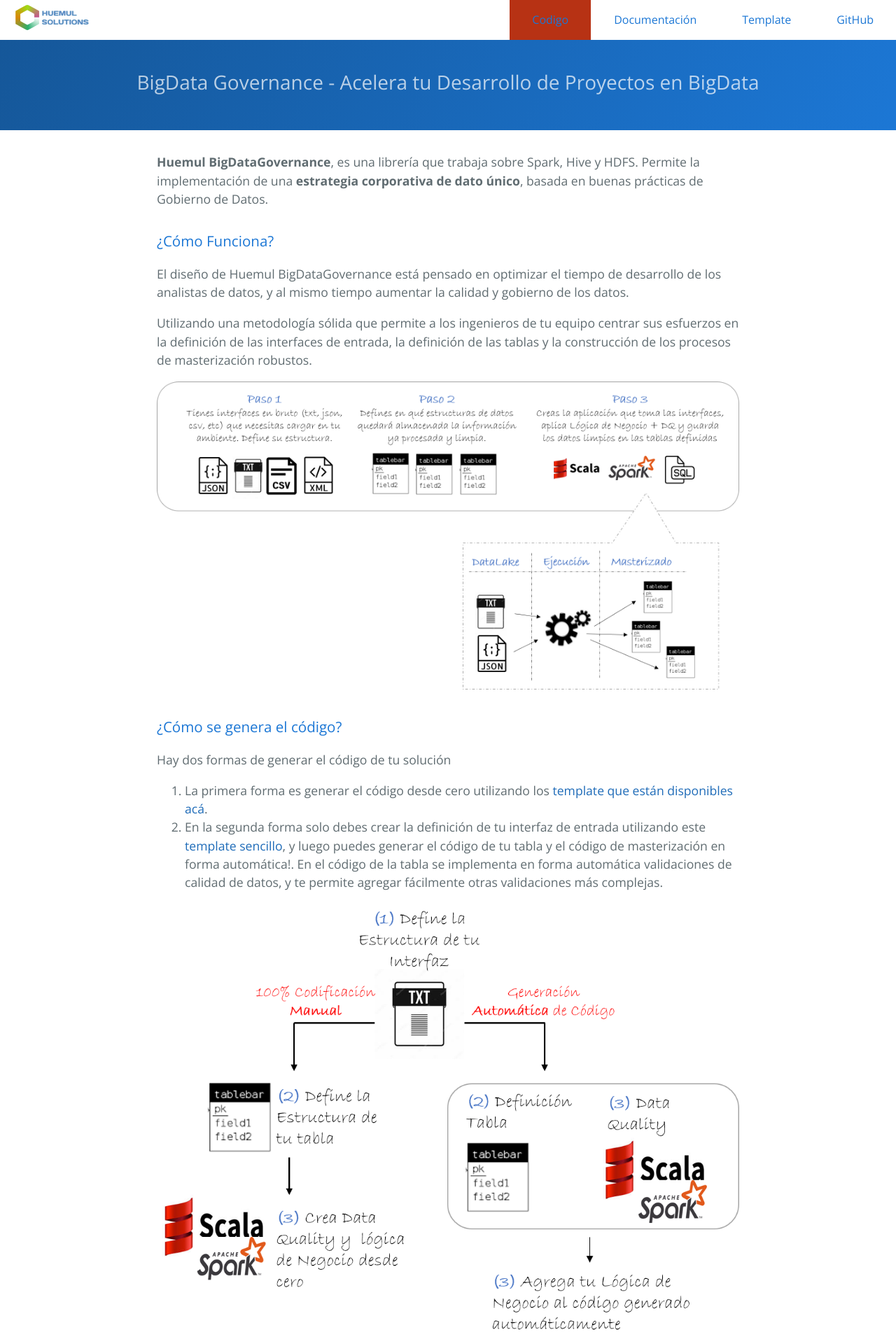
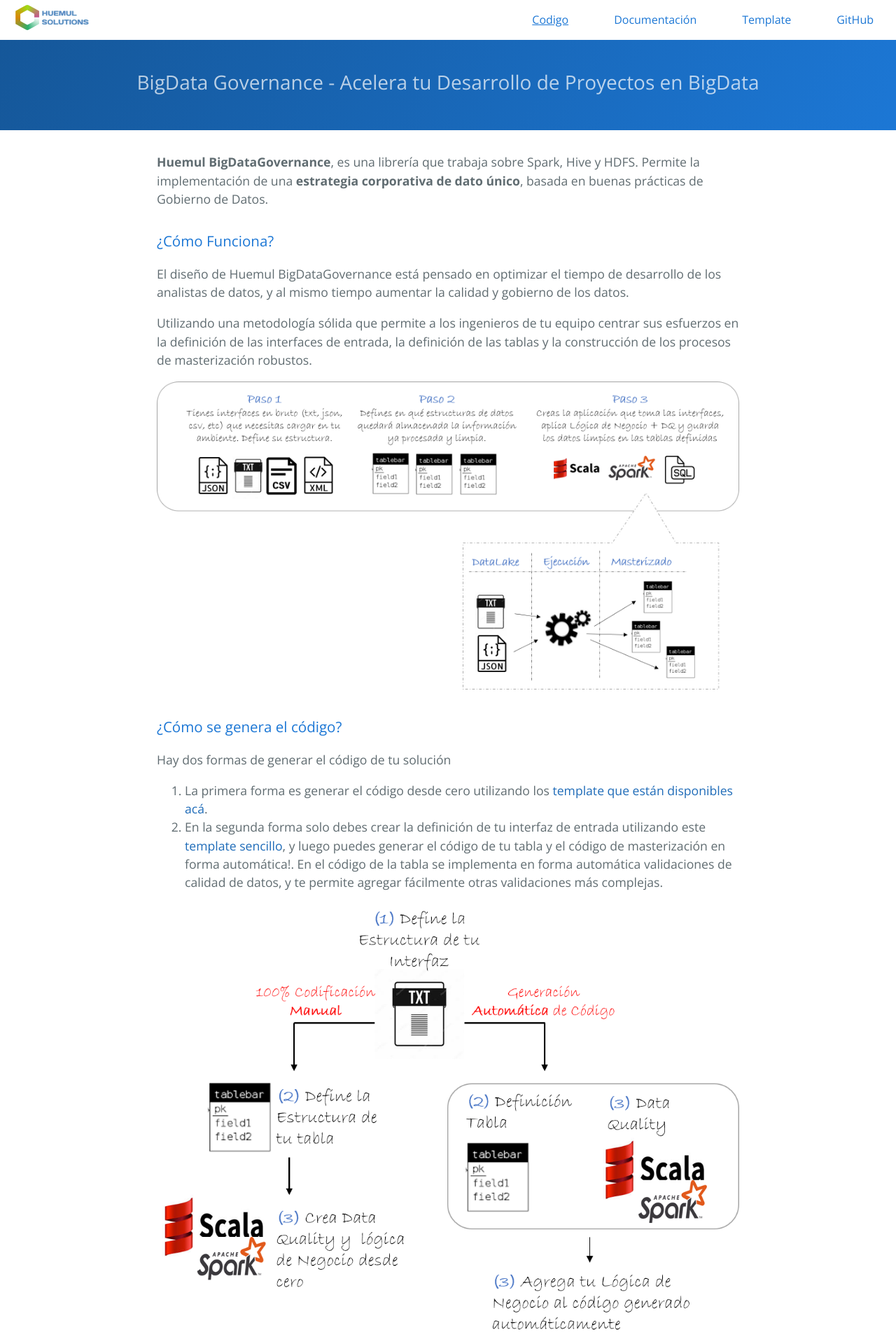
Before and after one commit to Blashhm/blashhm.github.io, a Jekyll site: the page built from index.md, in a window 1280 px wide. Shown: the top 1920 px of the page at 70% size. Built offline with Jekyll 4.4.1, drawn with Linux system fonts in a browser that asks for light colours; some web fonts are replaced.

Commit message:
Update normalize.scss

```diff
--- a/_sass/normalize.scss
+++ b/_sass/normalize.scss
@@ -573,7 +573,8 @@ th {
 
 .nav-collapse a:active,
 .nav-collapse .active a {
-  background: #b73214;
+  /*background: #b73214;*/
+  text-decoration: underline;
 }
 
 @media screen and (min-width: 40em) {
```
